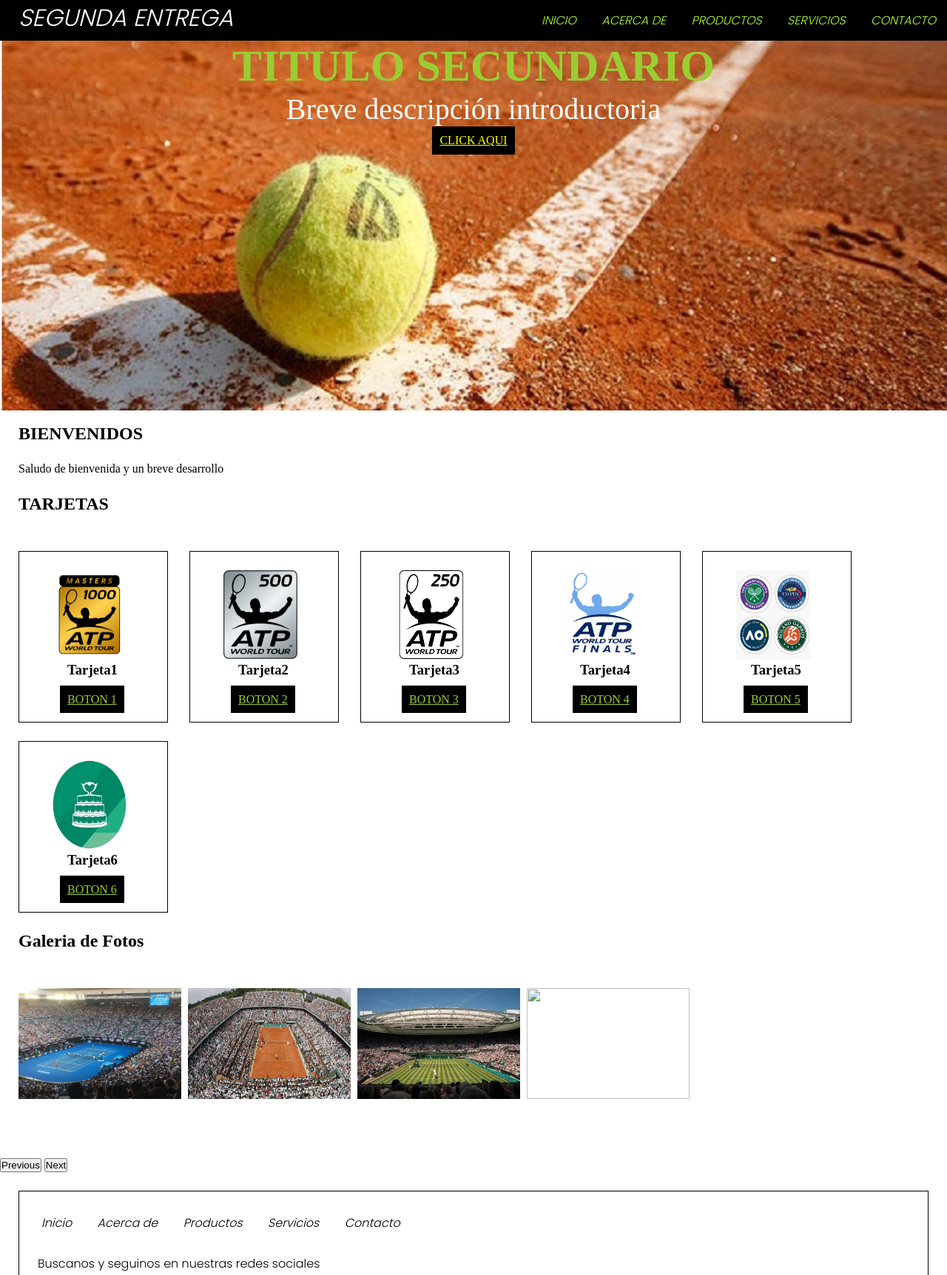
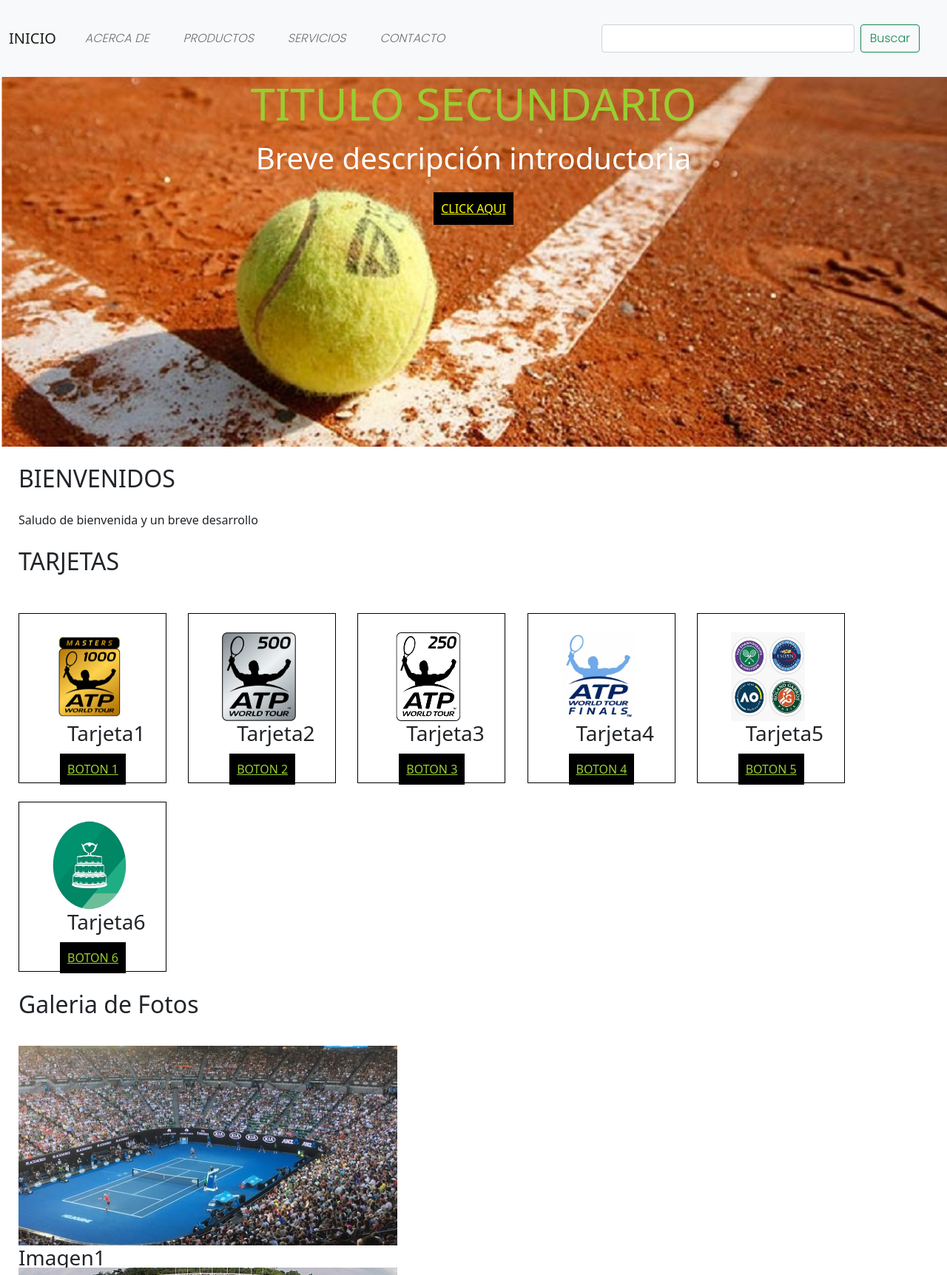
Before and after one commit to GuGaGramajo/proyecto.coder, a plain HTML site: page index.html in a window 1280 px wide. Shown: the top 1724 px of the page at 74% size. Drawn offline with nearby package versions, Linux system fonts and the light colour scheme.

Commit message:
bootstrap

```diff
--- a/css/style.css
+++ b/css/style.css
@@ -184,23 +184,34 @@ main a {
     transition: 1s;
 }
 
+.galeria{
+    display:grid;
+    grid-template-columns: repeat (3,1fr);
+    grid-auto-rows: 100px;
+}
 .galeria h2{
-    margin-left: 25px;
-    margin-top:25px;
-    margin-bottom:25px;
-}
-.galeria div .item-galeria{
-    width: 200px;
-    height: 230px;
-    display: inline-block;
-    margin-top: 25px;
-    margin-left: 25px;
-    gap: 25px;
-    justify-content: space-around;
+    margin: 25px;
 }
 .galeria div img{
-    width: 220px;
-    height: 150px;
+    width: 40%;
+    height: 90%;
+    object-fit: cover;
+    margin-left: 25px;
+}
+.galeria h3{
+    margin-left:25px;
+}
+.item-galeria1{
+    grid-row: span 3;
+}
+.item-galeria2{
+    grid-row: span 3;
+}
+.item-galeria3{
+    grid-row: span 3;
+}
+.item-galeria4{
+    grid-row: span 3;
 }
 main .bienvenidos{
     margin-left: 25px;
--- a/index.html
+++ b/index.html
@@ -4,23 +4,44 @@
     <meta charset="UTF-8">
     <meta http-equiv="X-UA-Compatible" content="IE=edge">
     <meta name="viewport" content="width=device-width, initial-scale=1.0">
+    <link rel="stylesheet" href="./css/style.css">
+    <link href="https://cdn.jsdelivr.net/npm/bootstrap@5.1.3/dist/css/bootstrap.min.css" rel="stylesheet"
+        integrity="sha384-1BmE4kWBq78iYhFldvKuhfTAU6auU8tT94WrHftjDbrCEXSU1oBoqyl2QvZ6jIW3" crossorigin="anonymous">
+    <link rel="stylesheet" href="./css/style.css">
     <title>PROYECTO DESARROLLO WEB</title>
-    <link rel="stylesheet" href="./css/style.css">
 </head>
 <body>
-<header class="contenedor">
+    <header class="contenedor_principal">
         <!--CABECERA-->
-    <h1 class="encabezado">SEGUNDA ENTREGA</h1>
-    <nav>
-        <!--LISTA DESORDENADA-->
-        <!--ENLACES RELATIVOS-->
-        <ul>
-            <li><a href="./index.html">INICIO</a></li>
-            <li><a href="./pages/acercade.html">ACERCA DE</a></li>
-            <li><a href="./pages/productos.html">PRODUCTOS</a></li>
-            <li><a href="./pages/servicios.html">SERVICIOS</a></li>
-            <li><a href="./pages/contacto.html">CONTACTO</a></li>
+        <nav class="navbar navbar-expand-lg navbar-light bg-light">
+            <div class="container-fluid">
+                <a class="navbar-brand" href="../index.html">INICIO</a>
+                <button class="navbar-toggler" type="button" data-bs-toggle="collapse"
+                    data-bs-target="#navbarSupportedContent" aria-controls="navbarSupportedContent"
+                    aria-expanded="false" aria-label="Toggle navigation">
+                    <span class="navbar-toggler-icon"></span>
+                </button>
+                <div class="collapse navbar-collapse" id="navbarSupportedContent">
+                    <ul class="navbar-nav me-auto mb-2 mb-lg-0">
+                        <li class="nav-item">
+                            <a class="nav-link" href=".//pages/acercade.html">ACERCA DE</a>
+                        </li>
+                        <li class="nav-item">
+                            <a class="nav-link" href=".//pages/productos.html">PRODUCTOS</a>
+                        </li>
+                        <li class="nav-item">
+                            <a class="nav-link" href=".//pages/servicios.html">SERVICIOS</a>
+                        </li>
+                        <li class="nav-item">
+                            <a class="nav-link" href=".//pages/contacto.html">CONTACTO</a>
+                        </li>
                     </ul>
+                    <form class="d-flex">
+                        <input class="form-control me-2" type="search" placeholder=" " aria-label="Search">
+                        <button class="btn btn-outline-success" type="submit">Buscar</button>
+                    </form>
+                </div>
+            </div>
         </nav>
     </header>
 <main>
@@ -72,29 +93,21 @@
         </section>
         <section class="galeria">
             <h2 class="">Galeria de Fotos</h2>
-            <div id="carouselExampleControls" class="carousel slide" data-bs-ride="carousel">
-                <div class="carousel-inner">
-                    <div class="item-galeria">
-                        <img src="./img/galeria1.jpg" class="d-block w-100" alt="">
+                <div class="item-galeria1">
+                    <img src="./img/galeria1.jpg" alt="">
+                    <h3>Imagen1</h3>
                 </div>
-                    <div class="item-galeria">
-                        <img src="./img/galeria2.jpg" class="d-block w-100" alt="">
+                <div class="item-galeria2">
+                    <img src="./img/galeria2.jpg" alt="">
+                    <h3>Imagen2</h3>
                 </div>
-                    <div class="item-galeria">
-                        <img src="./img/galeria3.jpg" class="d-block w-100" alt="">
+                <div class="item-galeria3">
+                    <img src="./img/galeria3.jpg" alt="">
+                    <h3>Imagen3</h3>
                 </div>
-                    <div class="item-galeria">
-                        <img src="./img/galeria4.jpg" class="d-block w-100" alt="">
-                    </div>
-                </div>
-                <button class="carousel-control-prev" type="button" data-bs-target="#carouselExampleControls" data-bs-slide="prev">
-                    <span class="carousel-control-prev-icon" aria-hidden="true"></span>
-                    <span class="visually-hidden">Previous</span>
-                </button>
-                <button class="carousel-control-next" type="button" data-bs-target="#carouselExampleControls" data-bs-slide="next">
-                    <span class="carousel-control-next-icon" aria-hidden="true"></span>
-                    <span class="visually-hidden">Next</span>
-                </button>
+                <div class="item-galeria4">
+                    <img src="./img/galeria4.jpg" alt="">
+                    <h3>Imagen4</h3>
                 </div>
 </main>
     <footer class="volver">
```
Also changed, not shown: pages/acercade.html (+5 -5 lines), pages/contacto.html (+5 -5 lines), pages/productos.html (+5 -5 lines), pages/servicios.html (+5 -5 lines), readme.md (added). Lines whose indentation alone changed are shown as unchanged.
